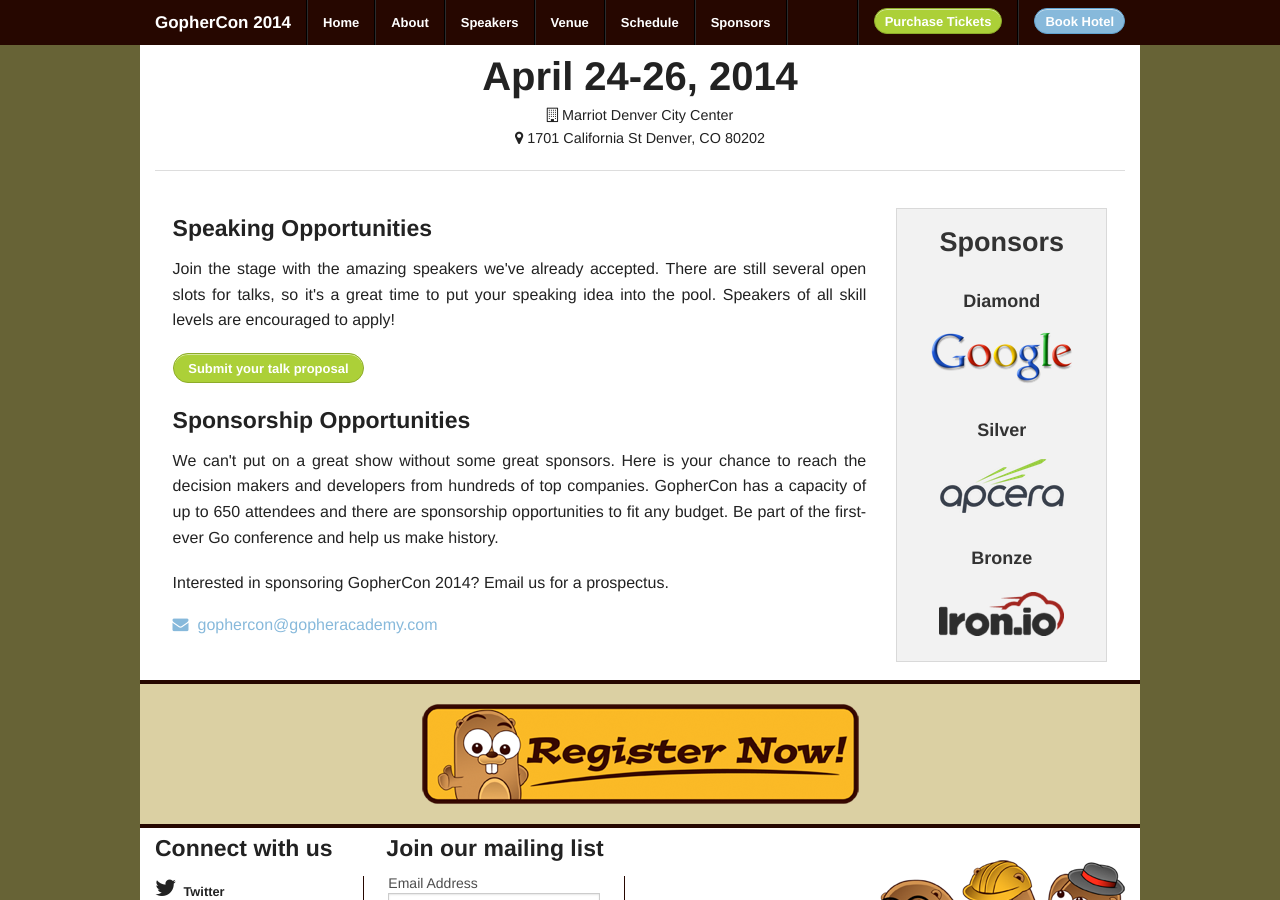
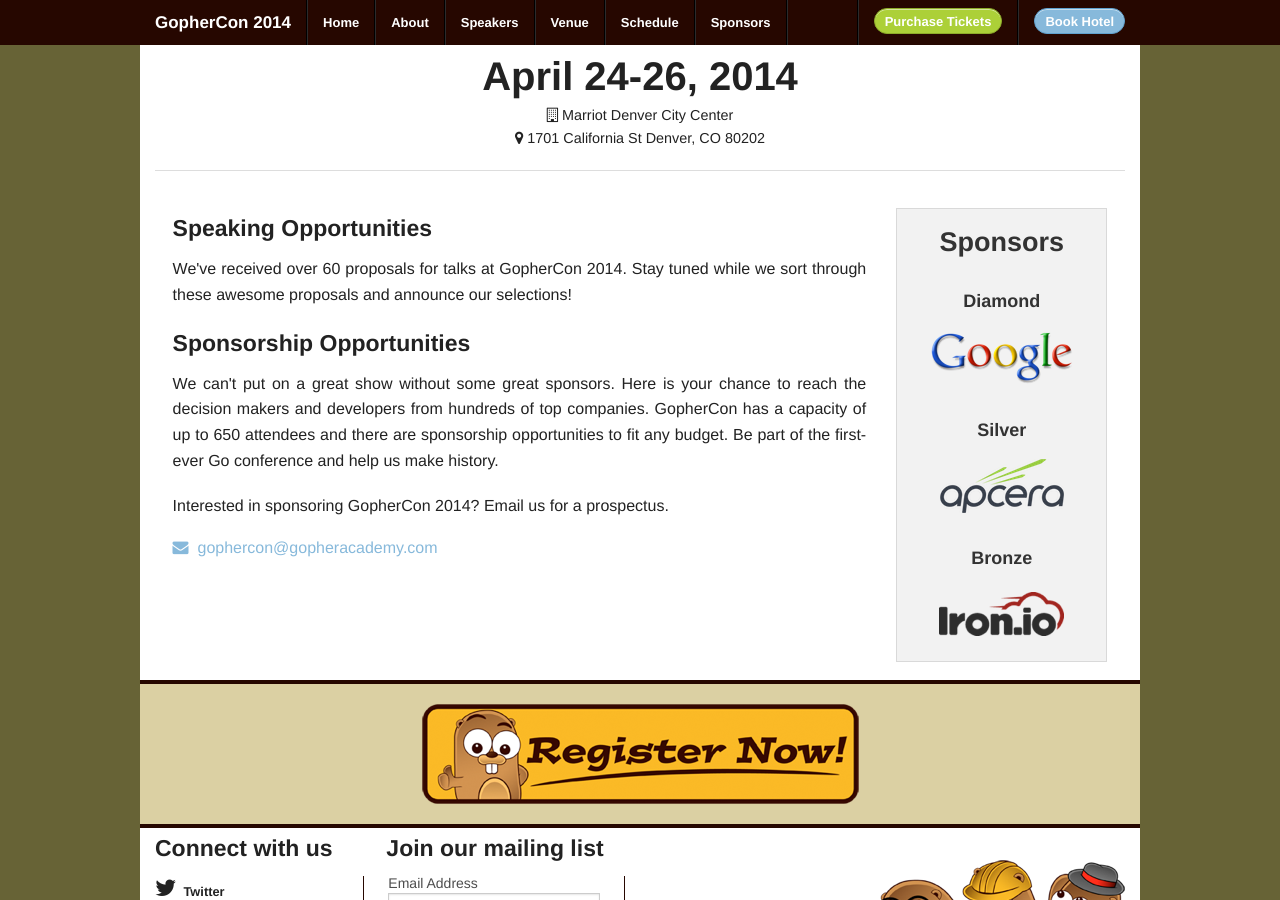
Before and after one commit to gophercon/gophercon.github.io, a Jekyll site: the page built from cfp-sponsors/index.html, in a window 1280 px wide and 900 px high, scrolled down 629 px. Built offline with Jekyll 4.4.1, drawn with Linux system fonts in a browser that asks for light colours; Markdown is read by kramdown in place of the engine named in the settings.

Commit message:
removing cfp link

```diff
--- a/cfp-sponsors/index.html
+++ b/cfp-sponsors/index.html
@@ -5,8 +5,7 @@
 <div class="row">
   <div class="large-9 columns">
     <h4>Speaking Opportunities</h4>
-    <p>Join the stage with the amazing speakers we've already accepted.  There are still several open slots for talks, so it's a great time to put your speaking idea into the pool.  Speakers of all skill levels are encouraged to apply!</p>
-    <a href="https://gophercon2014.busyconf.com/proposals/new" class="small round button success">Submit your talk proposal</a>
+    <p>We've received over 60 proposals for talks at GopherCon 2014.  Stay tuned while we sort through these awesome proposals and announce our selections!</p>
 
     <h4>Sponsorship Opportunities</h4>
     <p>We can't put on a great show without some great sponsors.  Here is your chance to reach the decision makers and developers from hundreds of top companies.  GopherCon has a capacity of up to 650 attendees and there are sponsorship opportunities to fit any budget.  Be part of the first-ever Go conference and help us make history.</p>
```
